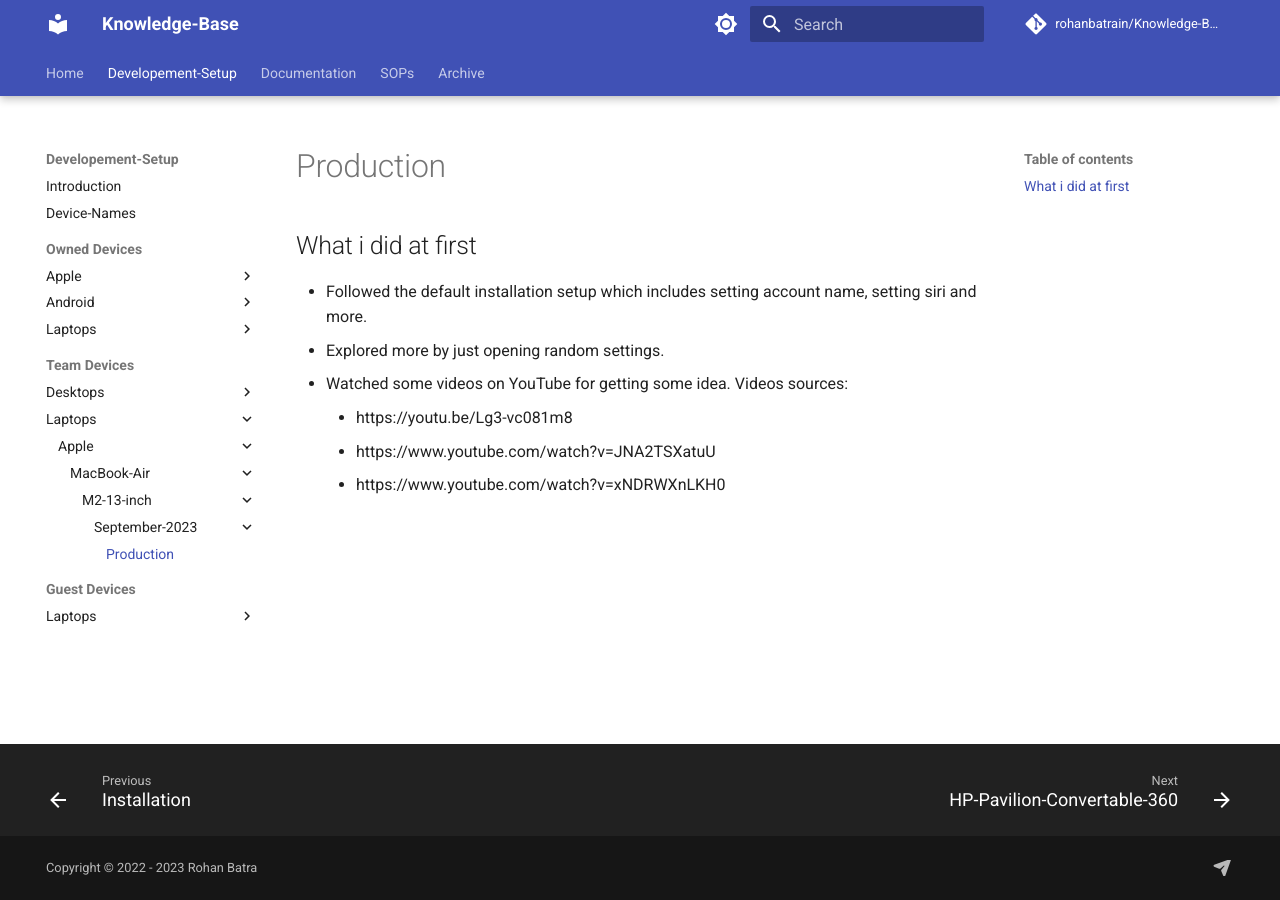
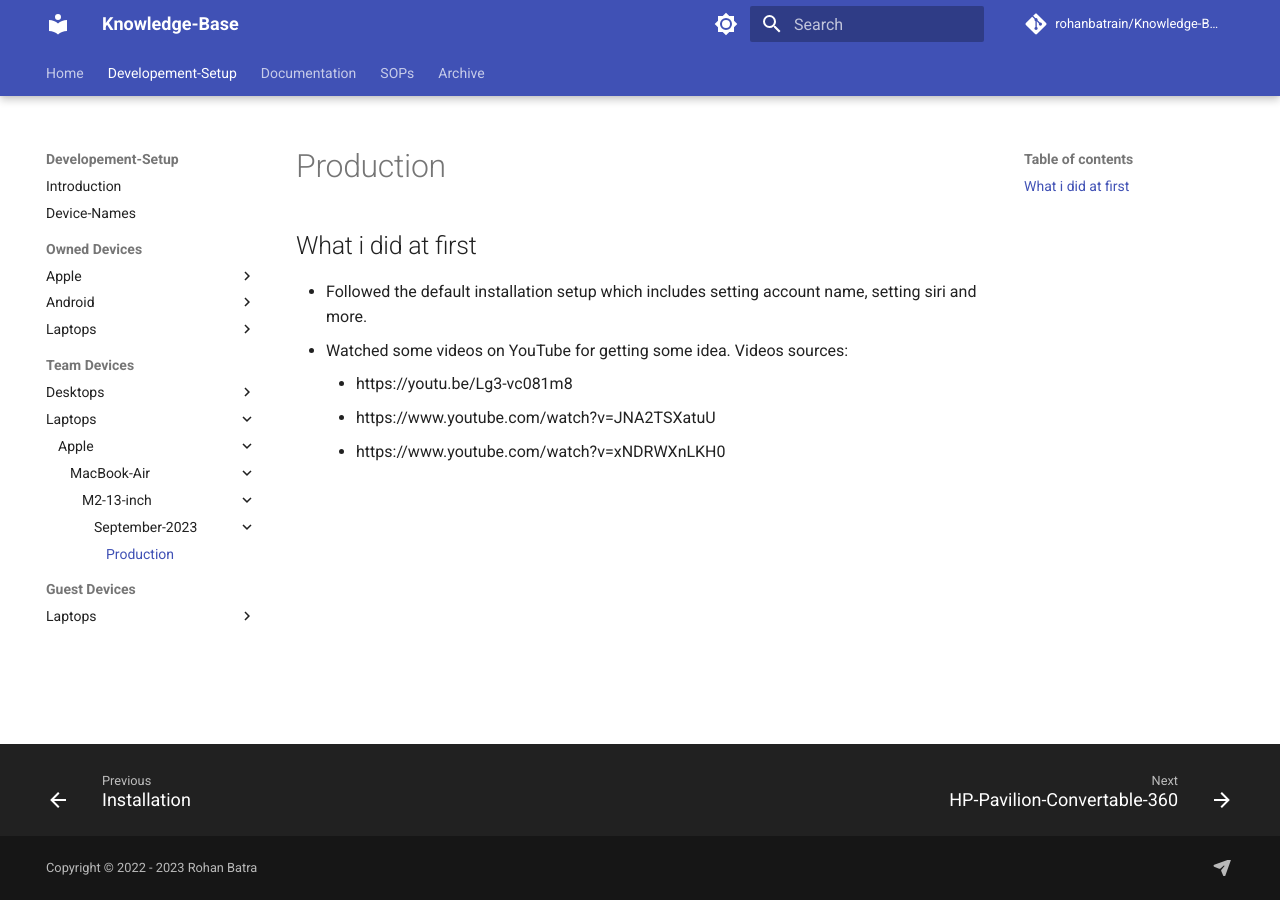
Before and after one commit to rohanbatrain/knowledge-base, an MkDocs documentation site: the page built from docs/Developement-Setup/Team-Devices/Laptops/Apple/MacBook-Air/M2-13-inch/2023/September/Production.md, in a window 1280 px wide. Built offline with MkDocs 1.6.1 and Material for MkDocs 9.7.7, drawn with Linux system fonts in a browser that asks for light colours; nearby versions of some CDN libraries; library files that are not in the unit come from our copies; comment, search, counter and statistics services are not loaded.

Commit message:
removed the uninformative line from Production.md

```diff
--- a/docs/Developement-Setup/Team-Devices/Laptops/Apple/MacBook-Air/M2-13-inch/2023/September/Production.md
+++ b/docs/Developement-Setup/Team-Devices/Laptops/Apple/MacBook-Air/M2-13-inch/2023/September/Production.md
@@ -1,6 +1,5 @@
 ## What i did at first
 - Followed the default installation setup which includes setting account name, setting siri and more.
-- Explored more by just opening random settings.
 - Watched some videos on YouTube for getting some idea. Videos sources:
     - https://youtu.be/Lg3-vc081m8
     - https://www.youtube.com/watch?v=JNA2TSXatuU
```
